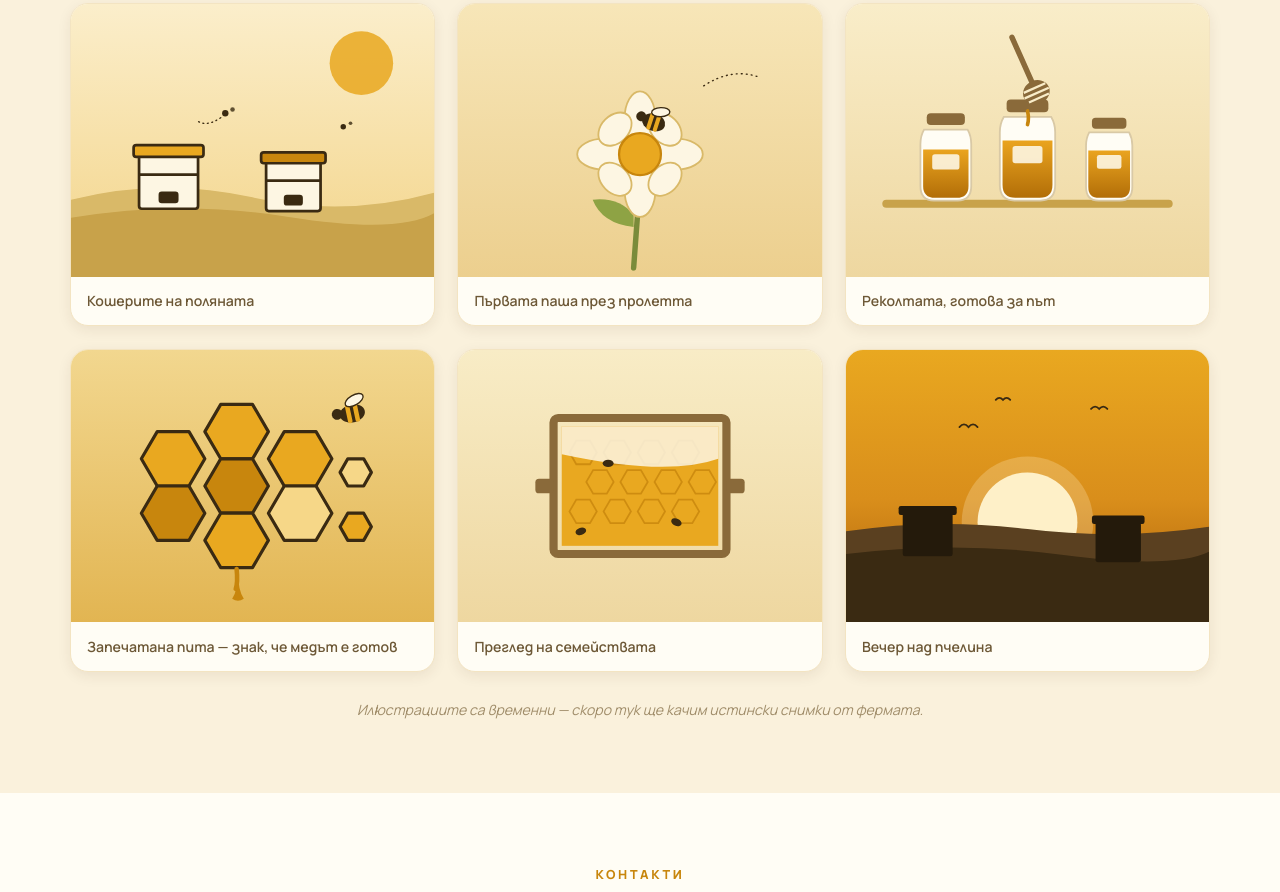
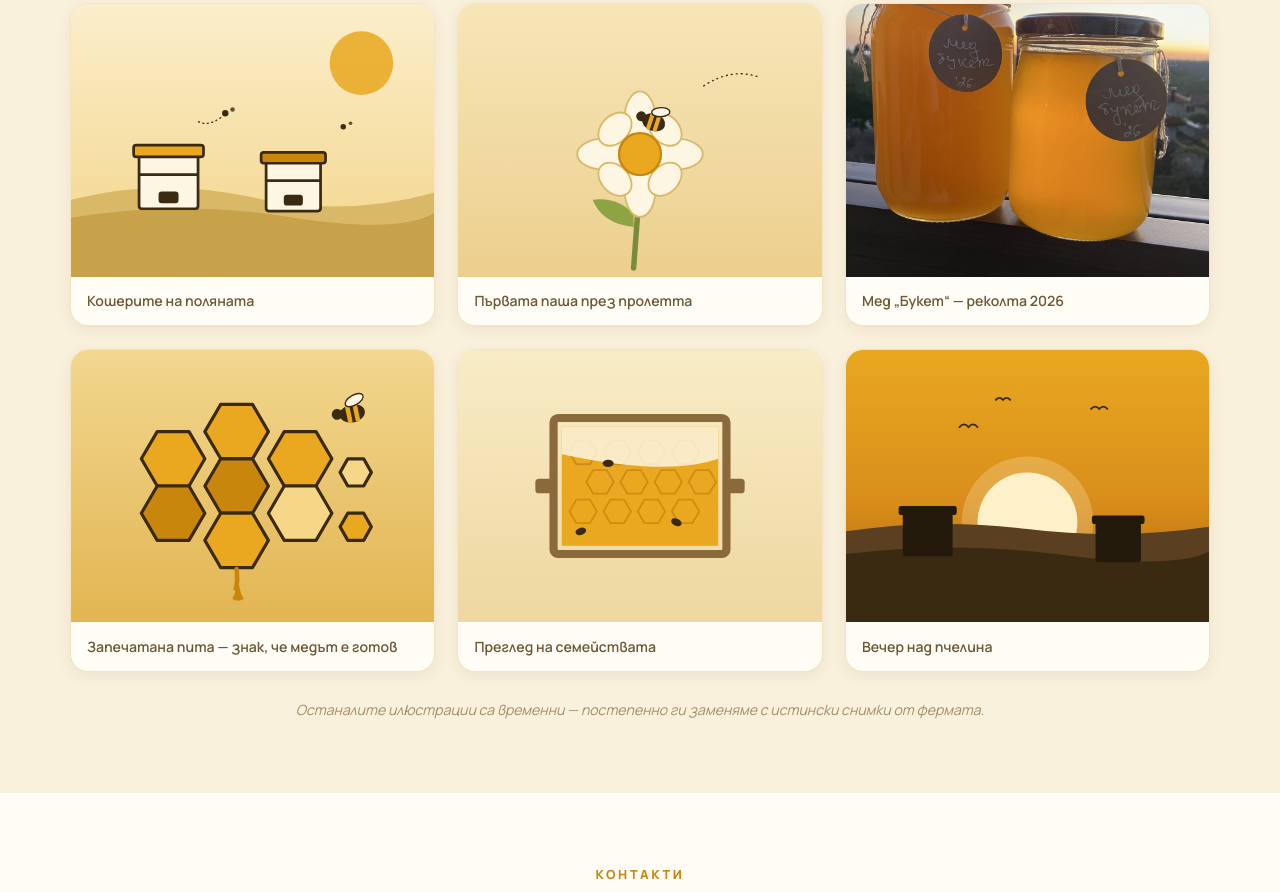
Before and after one commit to PlamenPeev66/ThreeSunsApiary, a plain HTML site: page index.html in a window 1280 px wide. Shown: the part 3250-4142 px from the top of the page. Drawn offline with nearby package versions, Linux system fonts and the light colour scheme.

Commit message:
Галерия: първата реална снимка — мед „Букет“, реколта 2026
res/TwoJarsOfHoney.jpg завъртяна по EXIF, 1200x1600, 139 KB, без EXIF.
Заменя gallery-3.svg; бележката под галерията е преформулирана.

Co-Authored-By: Claude Fable 5.1 <noreply@anthropic.com>

```diff
--- a/index.html
+++ b/index.html
@@ -242,12 +242,12 @@
         <div class="gallery">
           <figure class="gallery-item reveal"><img src="images/gallery-1.svg" alt="Кошерите на поляната"><figcaption>Кошерите на поляната</figcaption></figure>
           <figure class="gallery-item reveal"><img src="images/gallery-2.svg" alt="Пчела върху цвят"><figcaption>Първата паша през пролетта</figcaption></figure>
-          <figure class="gallery-item reveal"><img src="images/gallery-3.svg" alt="Буркани с мед"><figcaption>Реколтата, готова за път</figcaption></figure>
+          <figure class="gallery-item reveal"><img src="images/two-jars-of-honey.jpg" alt="Два буркана мед „Букет“, реколта 2026, на фона на залез" loading="lazy" decoding="async"><figcaption>Мед „Букет“ — реколта 2026</figcaption></figure>
           <figure class="gallery-item reveal"><img src="images/gallery-4.svg" alt="Пчелна пита"><figcaption>Запечатана пита — знак, че медът е готов</figcaption></figure>
           <figure class="gallery-item reveal"><img src="images/gallery-5.svg" alt="Рамка с пита"><figcaption>Преглед на семействата</figcaption></figure>
           <figure class="gallery-item reveal"><img src="images/gallery-6.svg" alt="Залез над пчелина"><figcaption>Вечер над пчелина</figcaption></figure>
         </div>
-        <p class="gallery-note reveal">Илюстрациите са временни — скоро тук ще качим истински снимки от фермата.</p>
+        <p class="gallery-note reveal">Останалите илюстрации са временни — постепенно ги заменяме с истински снимки от фермата.</p>
       </div>
     </section>
 
```
Also changed, not shown: images/two-jars-of-honey.jpg (added).
